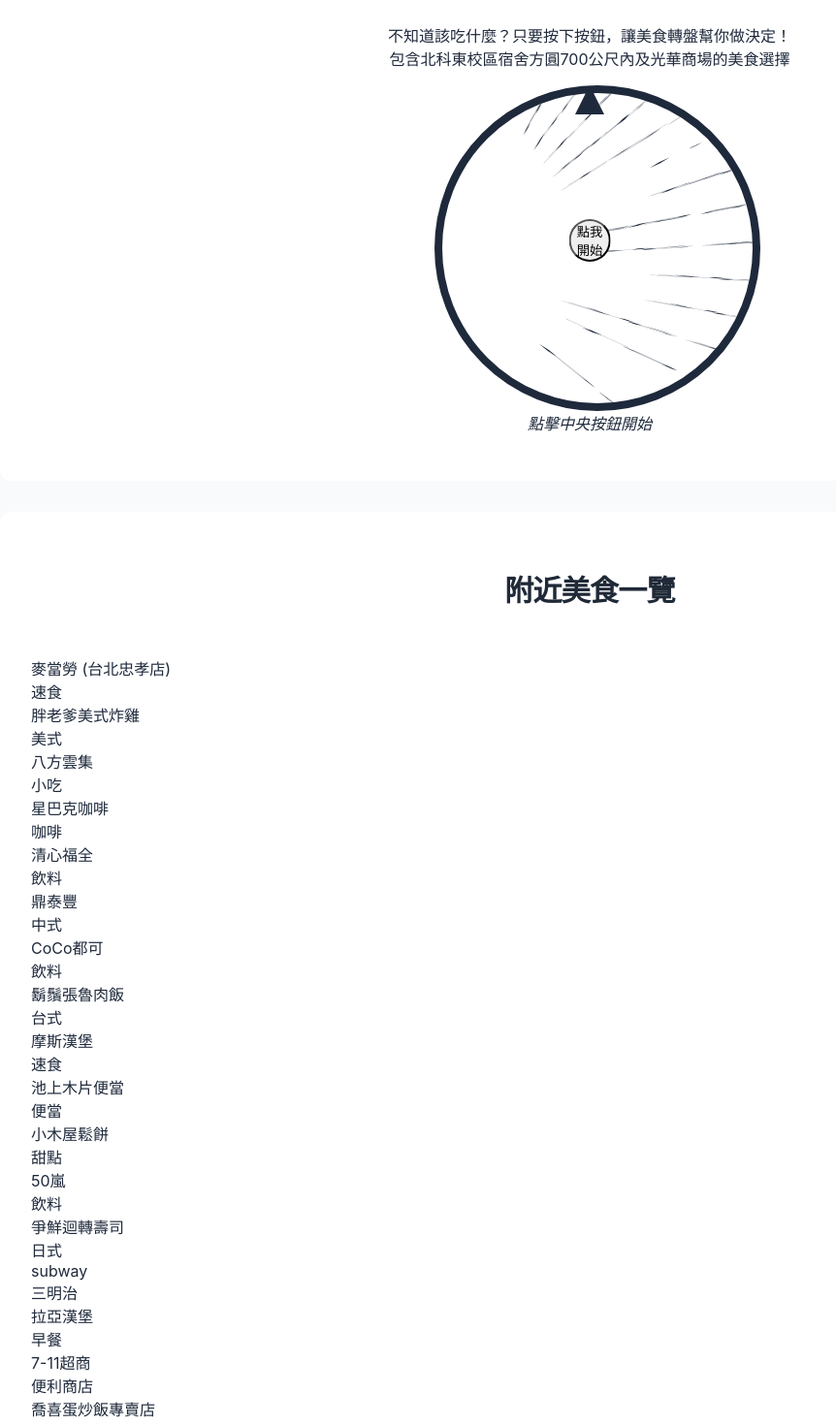
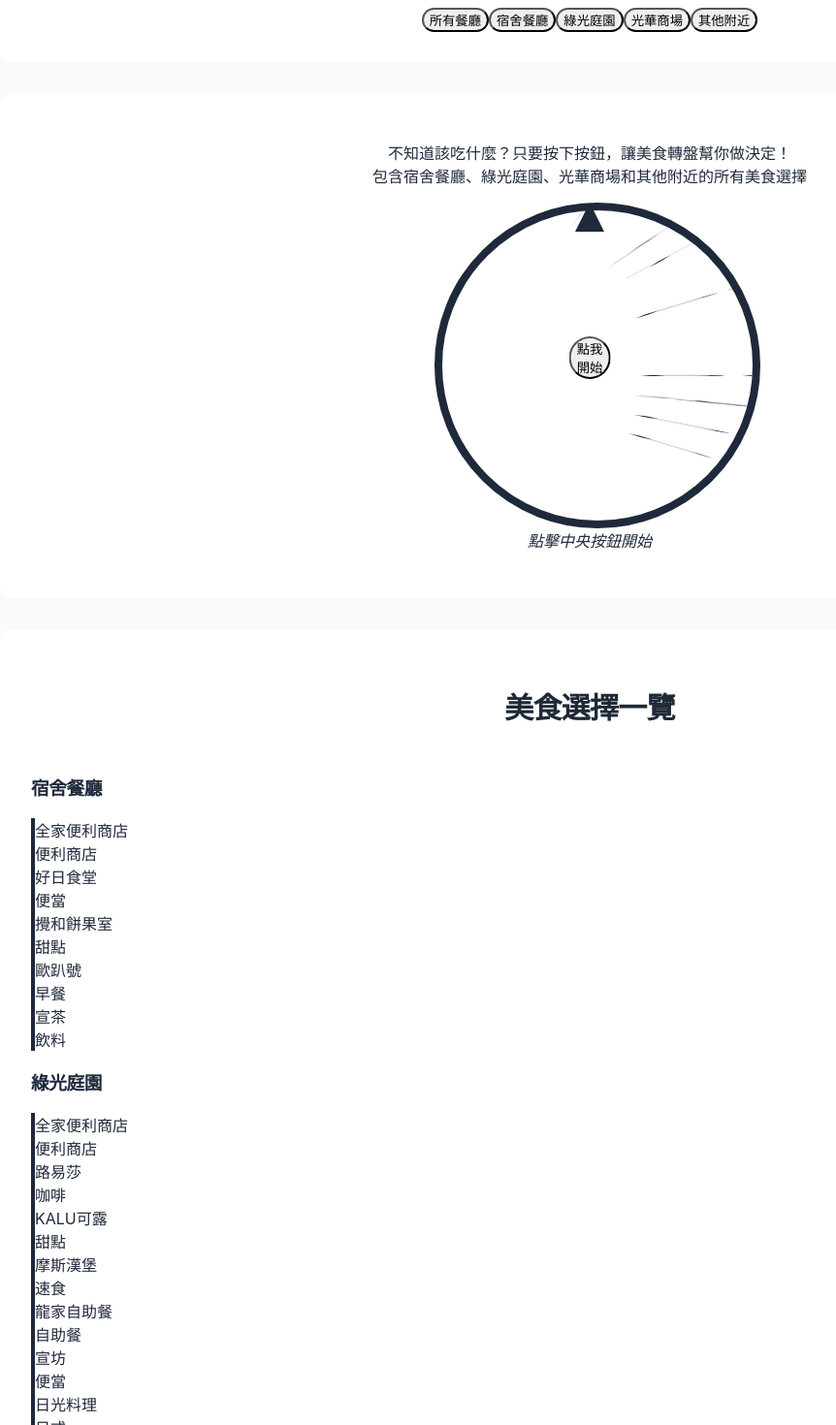
Before and after one commit to cnfzon/ntut_EastDormitory, a Next.js app in the folder ntut_eastdormitory/: page /food-finder in a window 1280 px wide. Shown: the part 320-1790 px from the top of the page at 97% size, without its empty margins (32-894 px from the left). Built offline with nearby package versions, Linux system fonts and the light colour scheme.

Commit message:
將餐廳分類為宿舍餐廳、綠光庭園和光華商場，增加篩選功能

```diff
--- a/ntut_eastdormitory/pages/food-finder.js
+++ b/ntut_eastdormitory/pages/food-finder.js
@@ -3,25 +3,29 @@ import Layout from "../components/Layout";
 import Image from "next/image";
 
 export default function FoodFinder() {
-  // 北科東校區宿舍方圓700公尺內的店家
-  const restaurants = [
-    { name: "麥當勞 (台北忠孝店)", type: "速食", image: "/images/restaurants/mcdonalds.jpg" },
-    { name: "胖老爹美式炸雞", type: "美式", image: "/images/restaurants/fried-chicken.jpg" },
-    { name: "八方雲集", type: "小吃", image: "/images/restaurants/dumpling.jpg" },
-    { name: "星巴克咖啡", type: "咖啡", image: "/images/restaurants/coffee.jpg" },
-    { name: "清心福全", type: "飲料", image: "/images/restaurants/bubble-tea.jpg" },
-    { name: "鼎泰豐", type: "中式", image: "/images/restaurants/chinese.jpg" },
-    { name: "CoCo都可", type: "飲料", image: "/images/restaurants/coco.jpg" },
-    { name: "鬍鬚張魯肉飯", type: "台式", image: "/images/restaurants/taiwanese.jpg" },
+  // 將餐廳分類
+  const dormRestaurants = [
+    { name: "全家便利商店", type: "便利商店", image: "/images/restaurants/convenience.jpg" },
+    { name: "好日食堂", type: "便當", image: "/images/restaurants/bento.jpg" },
+    { name: "攪和餅果室", type: "甜點", image: "/images/restaurants/dessert.jpg" },
+    { name: "歐趴號", type: "早餐", image: "/images/restaurants/breakfast.jpg" },
+    { name: "宣茶", type: "飲料", image: "/images/restaurants/tea.jpg" }
+  ];
+
+  const greenCourtRestaurants = [
+    { name: "全家便利商店", type: "便利商店", image: "/images/restaurants/convenience.jpg" },
+    { name: "路易莎", type: "咖啡", image: "/images/restaurants/coffee.jpg" },
+    { name: "KALU可露", type: "甜點", image: "/images/restaurants/dessert.jpg" },
     { name: "摩斯漢堡", type: "速食", image: "/images/restaurants/mos.jpg" },
-    { name: "池上木片便當", type: "便當", image: "/images/restaurants/bento.jpg" },
-    { name: "小木屋鬆餅", type: "甜點", image: "/images/restaurants/dessert.jpg" },
-    { name: "50嵐", type: "飲料", image: "/images/restaurants/tea.jpg" },
-    { name: "爭鮮迴轉壽司", type: "日式", image: "/images/restaurants/sushi.jpg" },
-    { name: "subway", type: "三明治", image: "/images/restaurants/sandwich.jpg" },
-    { name: "拉亞漢堡", type: "早餐", image: "/images/restaurants/breakfast.jpg" },
-    { name: "7-11超商", type: "便利商店", image: "/images/restaurants/convenience.jpg" },
+    { name: "龍家自助餐", type: "自助餐", image: "/images/restaurants/buffet.jpg" },
+    { name: "宣坊", type: "便當", image: "/images/restaurants/bento.jpg" },
+    { name: "日光料理", type: "日式", image: "/images/restaurants/japanese.jpg" },
+    { name: "文華食堂", type: "中式", image: "/images/restaurants/chinese.jpg" },
+    { name: "天津蔥餅", type: "小吃", image: "/images/restaurants/taiwanese.jpg" }
+  ];
+
   // 光華商場美食選項
+  const kwangHuaRestaurants = [
     { name: "喬喜蛋炒飯專賣店", type: "中式", image: "/images/restaurants/chinese.jpg" },
     { name: "阿姊的店碳烤三明治", type: "三明治", image: "/images/restaurants/sandwich.jpg" },
     { name: "垃圾麵（喇舌麵）", type: "麵食", image: "/images/restaurants/noodles.jpg" },
@@ -59,11 +63,55 @@ export default function FoodFinder() {
     { name: "許雪莉泰國時尚餐廳", type: "泰式", image: "/images/restaurants/thai.jpg" }
   ];
 
+  // 其他附近餐廳
+  const otherRestaurants = [
+    { name: "麥當勞 (台北忠孝店)", type: "速食", image: "/images/restaurants/mcdonalds.jpg" },
+    { name: "胖老爹美式炸雞", type: "美式", image: "/images/restaurants/fried-chicken.jpg" },
+    { name: "八方雲集", type: "小吃", image: "/images/restaurants/dumpling.jpg" },
+    { name: "星巴克咖啡", type: "咖啡", image: "/images/restaurants/coffee.jpg" },
+    { name: "清心福全", type: "飲料", image: "/images/restaurants/bubble-tea.jpg" },
+    { name: "鼎泰豐", type: "中式", image: "/images/restaurants/chinese.jpg" },
+    { name: "CoCo都可", type: "飲料", image: "/images/restaurants/coco.jpg" },
+    { name: "鬍鬚張魯肉飯", type: "台式", image: "/images/restaurants/taiwanese.jpg" },
+    { name: "池上木片便當", type: "便當", image: "/images/restaurants/bento.jpg" },
+    { name: "小木屋鬆餅", type: "甜點", image: "/images/restaurants/dessert.jpg" },
+    { name: "50嵐", type: "飲料", image: "/images/restaurants/tea.jpg" },
+    { name: "爭鮮迴轉壽司", type: "日式", image: "/images/restaurants/sushi.jpg" },
+    { name: "subway", type: "三明治", image: "/images/restaurants/sandwich.jpg" },
+    { name: "拉亞漢堡", type: "早餐", image: "/images/restaurants/breakfast.jpg" },
+    { name: "7-11超商", type: "便利商店", image: "/images/restaurants/convenience.jpg" }
+  ];
+
+  // 合併所有餐廳列表
+  const allRestaurants = [
+    ...dormRestaurants.map(r => ({ ...r, location: "宿舍餐廳" })),
+    ...greenCourtRestaurants.map(r => ({ ...r, location: "綠光庭園" })),
+    ...kwangHuaRestaurants.map(r => ({ ...r, location: "光華商場" })),
+    ...otherRestaurants.map(r => ({ ...r, location: "其他附近" }))
+  ];
+
   const [rotating, setRotating] = useState(false);
   const [selectedRestaurant, setSelectedRestaurant] = useState(null);
   const [degrees, setDegrees] = useState(0);
   const [showModal, setShowModal] = useState(false);
+  const [restaurants, setRestaurants] = useState(allRestaurants);
+  const [filter, setFilter] = useState("all");
   const wheelRef = useRef(null);
+
+  // 根據篩選條件更新餐廳列表
+  useEffect(() => {
+    if (filter === "all") {
+      setRestaurants(allRestaurants);
+    } else if (filter === "dorm") {
+      setRestaurants(dormRestaurants.map(r => ({ ...r, location: "宿舍餐廳" })));
+    } else if (filter === "greenCourt") {
+      setRestaurants(greenCourtRestaurants.map(r => ({ ...r, location: "綠光庭園" })));
+    } else if (filter === "kwangHua") {
+      setRestaurants(kwangHuaRestaurants.map(r => ({ ...r, location: "光華商場" })));
+    } else if (filter === "other") {
+      setRestaurants(otherRestaurants.map(r => ({ ...r, location: "其他附近" })));
+    }
+  }, [filter]);
 
   const spinWheel = () => {
     // 已經在旋轉中則不再觸發
@@ -119,13 +167,57 @@ export default function FoodFinder() {
         </div>
       </section>
 
+      {/* Filter Section */}
+      <section className="content-section pt-8 pb-4">
+        <div className="max-w-4xl mx-auto">
+          <div className="flex flex-wrap justify-center gap-2 mb-6">
+            <button
+              onClick={() => setFilter("all")}
+              className={`px-4 py-2 rounded-full text-sm font-medium transition-colors ${filter === 'all' ? 'bg-orange-500 text-white' : 'bg-gray-200 hover:bg-gray-300 text-gray-800'}`}
+            >
+              所有餐廳
+            </button>
+            <button
+              onClick={() => setFilter("dorm")}
+              className={`px-4 py-2 rounded-full text-sm font-medium transition-colors ${filter === 'dorm' ? 'bg-orange-500 text-white' : 'bg-gray-200 hover:bg-gray-300 text-gray-800'}`}
+            >
+              宿舍餐廳
+            </button>
+            <button
+              onClick={() => setFilter("greenCourt")}
+              className={`px-4 py-2 rounded-full text-sm font-medium transition-colors ${filter === 'greenCourt' ? 'bg-orange-500 text-white' : 'bg-gray-200 hover:bg-gray-300 text-gray-800'}`}
+            >
+              綠光庭園
+            </button>
+            <button
+              onClick={() => setFilter("kwangHua")}
+              className={`px-4 py-2 rounded-full text-sm font-medium transition-colors ${filter === 'kwangHua' ? 'bg-orange-500 text-white' : 'bg-gray-200 hover:bg-gray-300 text-gray-800'}`}
+            >
+              光華商場
+            </button>
+            <button
+              onClick={() => setFilter("other")}
+              className={`px-4 py-2 rounded-full text-sm font-medium transition-colors ${filter === 'other' ? 'bg-orange-500 text-white' : 'bg-gray-200 hover:bg-gray-300 text-gray-800'}`}
+            >
+              其他附近
+            </button>
+          </div>
+        </div>
+      </section>
+
       {/* Wheel Section */}
-      <section className="content-section py-10">
+      <section className="content-section py-6">
         <div className="max-w-4xl mx-auto text-center mb-8">
           <p className="text-xl text-gray-700 mb-6">
             不知道該吃什麼？只要按下按鈕，讓美食轉盤幫你做決定！
             <br />
-            <span className="text-sm text-gray-500">包含北科東校區宿舍方圓700公尺內及光華商場的美食選擇</span>
+            <span className="text-sm text-gray-500">
+              {filter === 'all' && '包含宿舍餐廳、綠光庭園、光華商場和其他附近的所有美食選擇'}
+              {filter === 'dorm' && '目前僅顯示宿舍餐廳的美食選擇'}
+              {filter === 'greenCourt' && '目前僅顯示綠光庭園的美食選擇'}
+              {filter === 'kwangHua' && '目前僅顯示光華商場的美食選擇'}
+              {filter === 'other' && '目前僅顯示其他附近的美食選擇'}
+            </span>
           </p>
 
           <div className="relative mb-10 mx-auto" style={{ width: 320, height: 320 }}>
@@ -143,8 +235,17 @@ export default function FoodFinder() {
               {restaurants.map((restaurant, index) => {
                 // 計算每個項目的角度
                 const angle = (360 / restaurants.length) * index;
-                // 設置每個項目的背景顏色（交替）
-                const bgcolor = index % 2 === 0 ? 'bg-orange-100' : 'bg-yellow-100';
+                // 設置每個項目的背景顏色（根據位置）
+                let bgcolor = 'bg-yellow-100';
+                if (restaurant.location === "宿舍餐廳") {
+                  bgcolor = 'bg-green-100';
+                } else if (restaurant.location === "綠光庭園") {
+                  bgcolor = 'bg-blue-100';
+                } else if (restaurant.location === "光華商場") {
+                  bgcolor = 'bg-purple-100';
+                } else if (restaurant.location === "其他附近") {
+                  bgcolor = 'bg-orange-100';
+                }
 
                 return (
                   <div
@@ -193,7 +294,8 @@ export default function FoodFinder() {
             <h2 className="text-2xl font-bold text-center mb-6 text-orange-600">今天就決定是...</h2>
             <div className="bg-yellow-50 rounded-lg p-4 mb-6 text-center">
               <div className="text-3xl font-bold text-yellow-600 mb-1">{selectedRestaurant.name}</div>
-              <div className="text-gray-500">{selectedRestaurant.type}</div>
+              <div className="text-gray-500 mb-1">{selectedRestaurant.type}</div>
+              <div className="text-sm font-medium text-blue-600">{selectedRestaurant.location}</div>
             </div>
 
             <div className="relative h-40 mb-6 rounded-lg overflow-hidden bg-gray-200">
@@ -231,14 +333,70 @@ export default function FoodFinder() {
       {/* Restaurant List Section */}
       <section className="content-section bg-gray-50 py-12 rounded-xl mb-12">
         <div className="max-w-5xl mx-auto">
-          <h2 className="section-title mb-8">附近美食一覽</h2>
+          <h2 className="section-title mb-8">美食選擇一覽</h2>
+
+          {/* 宿舍餐廳 */}
+          <div className="mb-8">
+            <h3 className="text-xl font-bold text-green-700 mb-4 flex items-center">
+              <span className="w-4 h-4 bg-green-100 inline-block mr-2 rounded"></span>
+              宿舍餐廳
+            </h3>
             <div className="grid grid-cols-1 sm:grid-cols-2 md:grid-cols-3 lg:grid-cols-4 gap-4">
-            {restaurants.map((restaurant, index) => (
-              <div key={index} className="bg-white p-4 rounded-lg shadow-sm hover:shadow-md transition-shadow duration-300">
+              {dormRestaurants.map((restaurant, index) => (
+                <div key={index} className="bg-white p-4 rounded-lg shadow-sm hover:shadow-md transition-shadow duration-300 border-l-4 border-green-400">
                   <div className="text-lg font-medium text-gray-800 mb-1">{restaurant.name}</div>
                   <div className="text-sm text-gray-500">{restaurant.type}</div>
                 </div>
               ))}
+            </div>
+          </div>
+
+          {/* 綠光庭園 */}
+          <div className="mb-8">
+            <h3 className="text-xl font-bold text-blue-700 mb-4 flex items-center">
+              <span className="w-4 h-4 bg-blue-100 inline-block mr-2 rounded"></span>
+              綠光庭園
+            </h3>
+            <div className="grid grid-cols-1 sm:grid-cols-2 md:grid-cols-3 lg:grid-cols-4 gap-4">
+              {greenCourtRestaurants.map((restaurant, index) => (
+                <div key={index} className="bg-white p-4 rounded-lg shadow-sm hover:shadow-md transition-shadow duration-300 border-l-4 border-blue-400">
+                  <div className="text-lg font-medium text-gray-800 mb-1">{restaurant.name}</div>
+                  <div className="text-sm text-gray-500">{restaurant.type}</div>
+                </div>
+              ))}
+            </div>
+          </div>
+
+          {/* 光華商場 */}
+          <div className="mb-8">
+            <h3 className="text-xl font-bold text-purple-700 mb-4 flex items-center">
+              <span className="w-4 h-4 bg-purple-100 inline-block mr-2 rounded"></span>
+              光華商場
+            </h3>
+            <div className="grid grid-cols-1 sm:grid-cols-2 md:grid-cols-3 lg:grid-cols-4 gap-4">
+              {kwangHuaRestaurants.map((restaurant, index) => (
+                <div key={index} className="bg-white p-4 rounded-lg shadow-sm hover:shadow-md transition-shadow duration-300 border-l-4 border-purple-400">
+                  <div className="text-lg font-medium text-gray-800 mb-1">{restaurant.name}</div>
+                  <div className="text-sm text-gray-500">{restaurant.type}</div>
+                </div>
+              ))}
+            </div>
+          </div>
+
+          {/* 其他附近 */}
+          <div>
+            <h3 className="text-xl font-bold text-orange-700 mb-4 flex items-center">
+              <span className="w-4 h-4 bg-orange-100 inline-block mr-2 rounded"></span>
+              其他附近
+            </h3>
+            <div className="grid grid-cols-1 sm:grid-cols-2 md:grid-cols-3 lg:grid-cols-4 gap-4">
+              {otherRestaurants.map((restaurant, index) => (
+                <div key={index} className="bg-white p-4 rounded-lg shadow-sm hover:shadow-md transition-shadow duration-300 border-l-4 border-orange-400">
+                  <div className="text-lg font-medium text-gray-800 mb-1">{restaurant.name}</div>
+                  <div className="text-sm text-gray-500">{restaurant.type}</div>
+                </div>
+              ))}
+            </div>
           </div>
         </div>
       </section>
```
Lines whose indentation alone changed are shown as unchanged.
